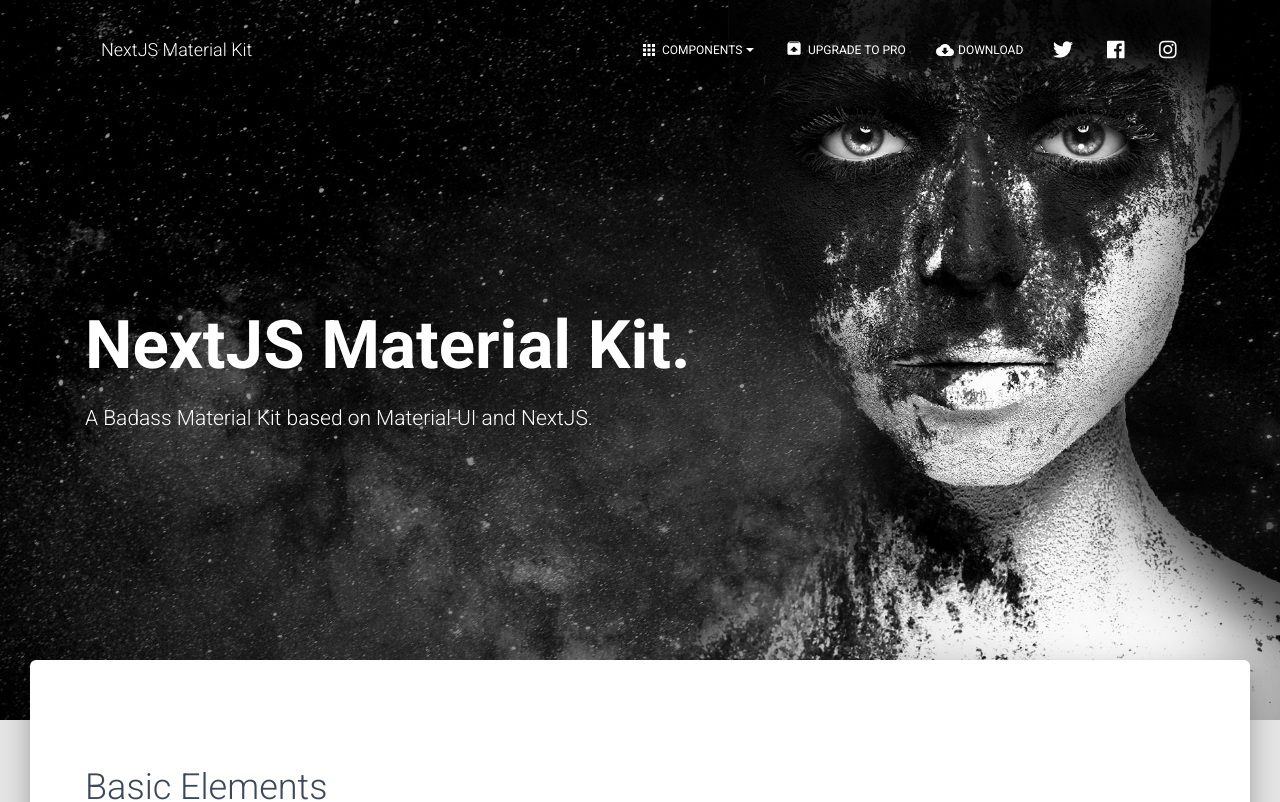
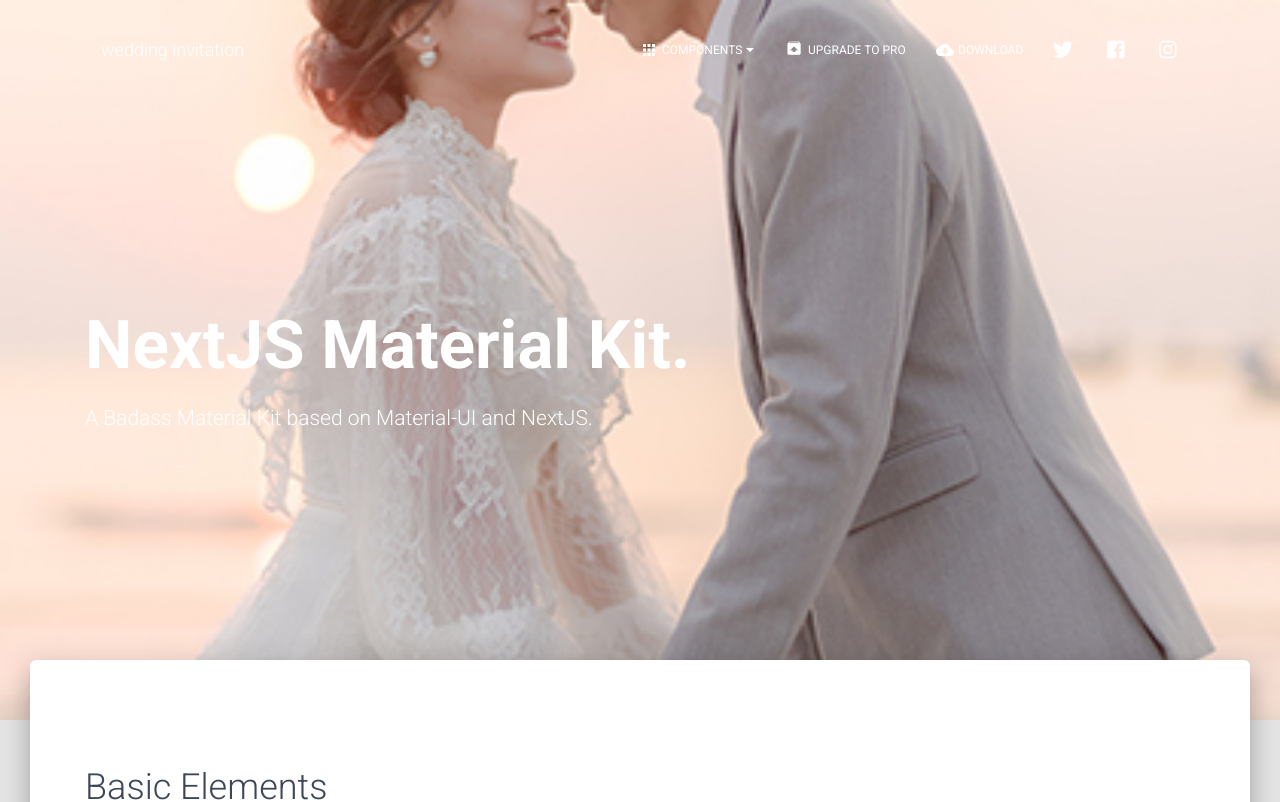
Before and after one commit to junhyeukkwon/M-Invitation, a Next.js app in the folder front/: page /components in a window 1280 px wide. Shown: the top 802 px of the page. Built offline with nearby package versions, Linux system fonts and the light colour scheme.

Commit message:
FEAT : change background image
결혼하는 느낌의 이미지로 바꿨습니다

```diff
--- a/front/pages/components.js
+++ b/front/pages/components.js
@@ -38,7 +38,7 @@
   return (
     <div>
       <Header
-        brand="NextJS Material Kit"
+        brand="wedding invitation"
         rightLinks={<HeaderLinks />}
         fixed
         color="transparent"
@@ -48,7 +48,7 @@
         }}
         {...rest}
       />
-      <Parallax image="/img/nextjs_header.jpg">
+      <Parallax image="/img/common-serv3.jpg">
         <div className={classes.container}>
           <GridContainer>
             <GridItem>
```
Also changed, not shown: front/public/img/common-serv3.jpg (added), front/public/img/nextjs_header.jpg (deleted).
